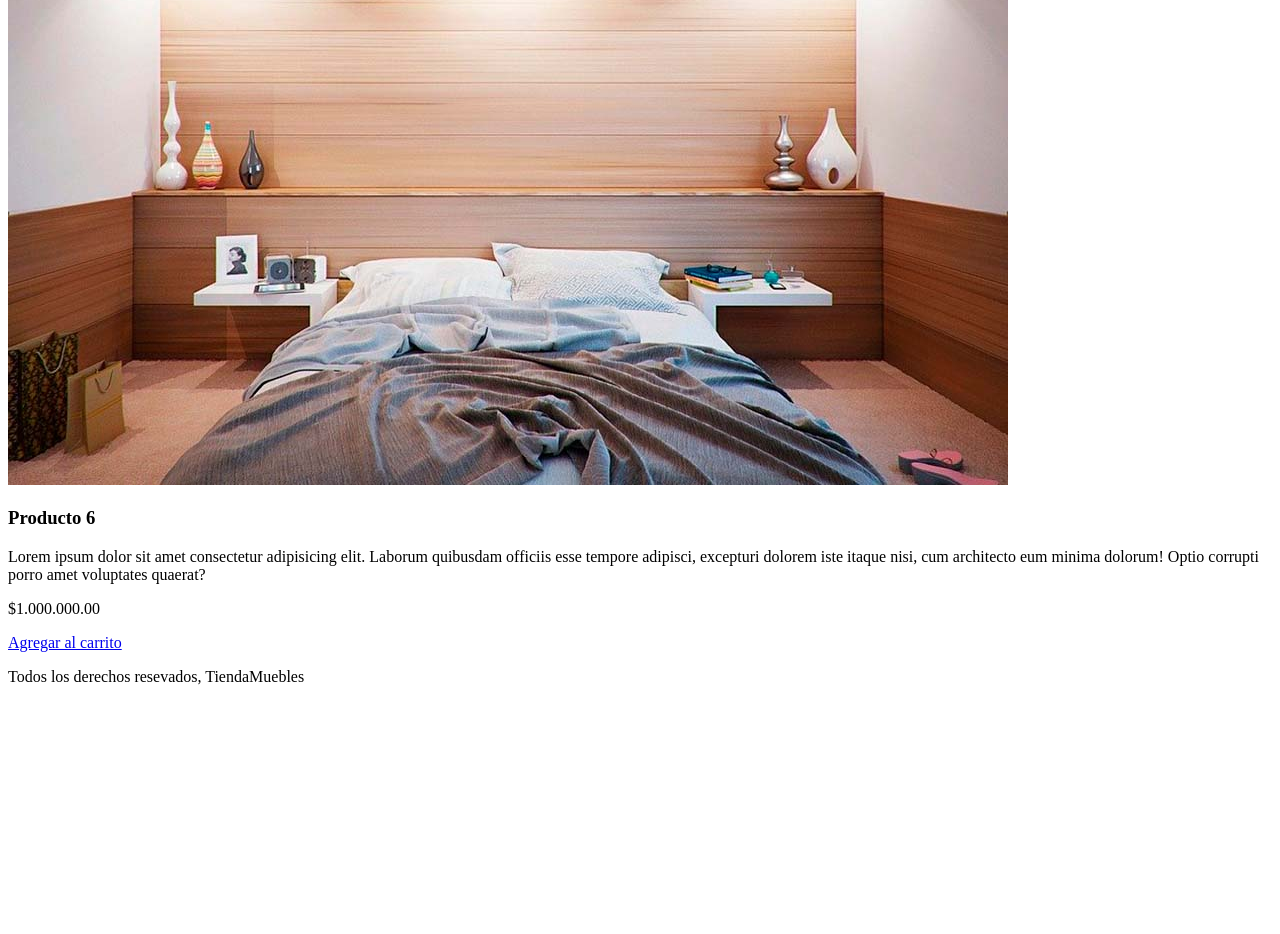
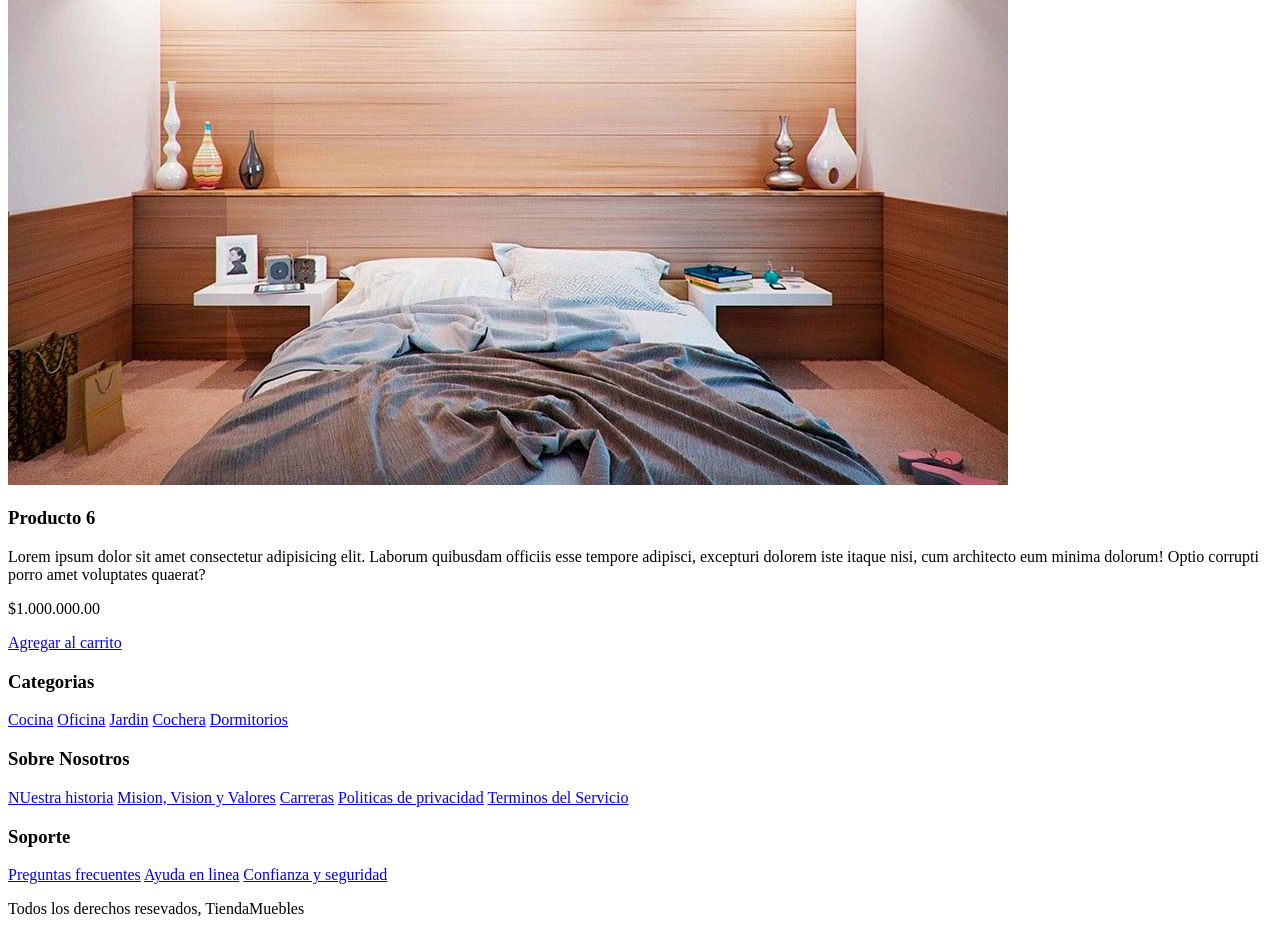
Before and after one commit to gabrieltorrespx/Ecommerce, a plain HTML site: page index.html in a window 1280 px wide. Shown: the part 5670-6604 px from the top of the page. Before the commit the page ends 6372 px from the top, so only its background shows below. Drawn offline with Linux system fonts and the light colour scheme.

Commit message:
footer (only html)

```diff
--- a/index.html
+++ b/index.html
@@ -1,5 +1,5 @@
 <!DOCTYPE html>
-<html lang="es">
+<html lang="zxx">
 <head>
     <meta charset="UTF-8"> <!-- Caracteres especiales -->
     <meta name="viewport" content="width=device-width, initial-scale=1.0"> <!-- Vista para dispositivos móviles -->
@@ -133,6 +133,41 @@
 
 
     <footer>
+
+        <div>
+            <h3>Categorias</h3>
+
+            <nav>
+                <a href="#">Cocina</a>
+                <a href="#">Oficina</a>
+                <a href="#">Jardin</a>
+                <a href="#">Cochera</a>
+                <a href="#">Dormitorios</a>
+            </nav>
+        </div>
+
+        <div>
+            <h3>Sobre Nosotros</h3>
+
+            <nav>
+                <a href="#">NUestra historia</a>
+                <a href="#">Mision, Vision y Valores</a>
+                <a href="#">Carreras</a>
+                <a href="#">Politicas de privacidad</a>
+                <a href="#">Terminos del Servicio</a>
+            </nav>
+        </div>
+
+        <div>
+            <h3>Soporte</h3>
+
+            <nav>
+                <a href="#">Preguntas frecuentes</a>
+                <a href="#">Ayuda en linea</a>
+                <a href="#">Confianza y seguridad</a>
+            </nav>
+        </div>
+
         <p>Todos los derechos resevados, TiendaMuebles</p>
     </footer>
 </body>
```
